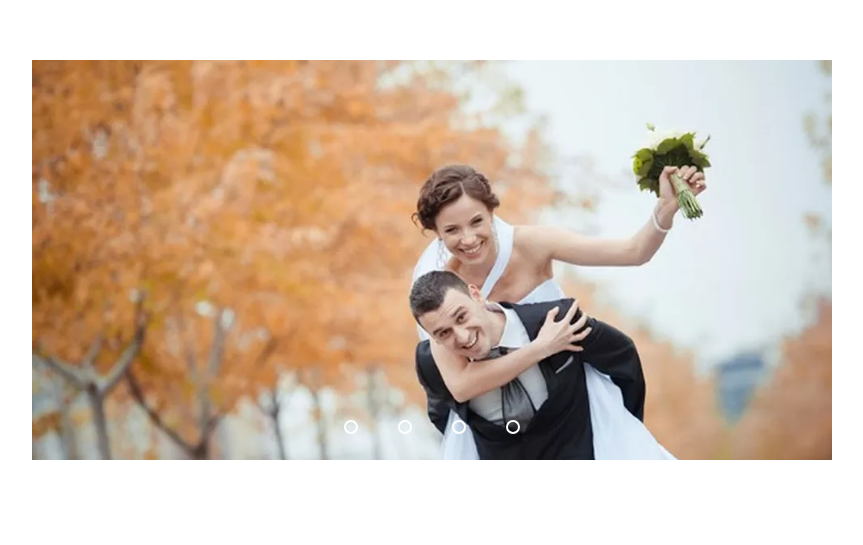
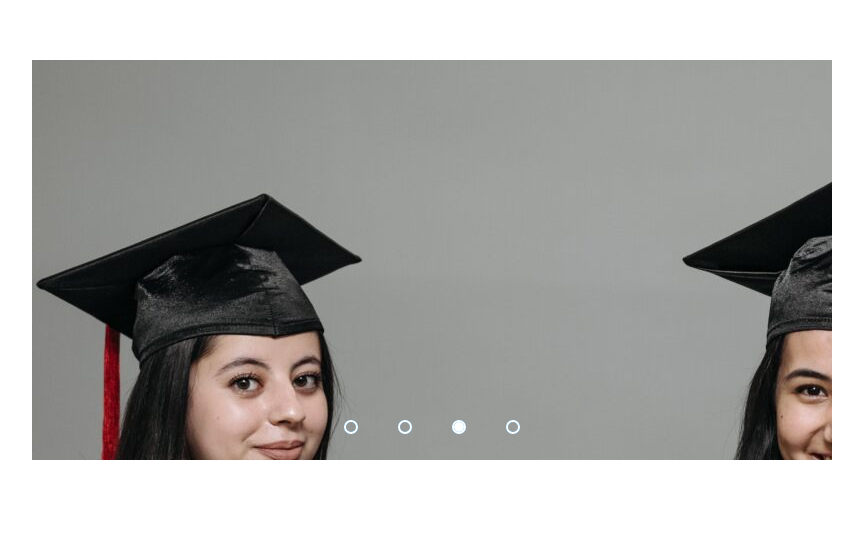
Before and after one commit to JuanGimenes06/Testes, a plain HTML site: page slide/slide.html in a window 1280 px wide. Shown: the part 140-685 px from the top of the page, without its empty margins (208-1071 px from the left). Drawn offline with Linux system fonts and the light colour scheme.

Commit message:
Animação
java e finalização css

```diff
--- a/slide/slide.css
+++ b/slide/slide.css
@@ -90,3 +90,23 @@ body{
 .navigetion-auto div:not(:last-child){
     margin-right: 40px;
 }
+
+#radio1:checked ~ .navigetion-auto .auto-btn1{
+    background-color: #ffffff
+    ;
+}
+
+#radio2:checked ~ .navigetion-auto .auto-btn2{
+    background-color: #ffffff
+    ;
+}
+
+#radio3:checked ~ .navigetion-auto .auto-btn3{
+    background-color: #ffffff
+    ;
+}
+
+#radio4:checked ~ .navigetion-auto .auto-btn4{
+    background-color: #ffffff
+    ;
+}
--- a/slide/slide.html
+++ b/slide/slide.html
@@ -37,7 +37,7 @@
             <!-- Fim slide images -->
 
             <!-- navigetion auto -->
-                <div class="navigerion-auto">
+                <div class="navigetion-auto">
 
                     <div class="auto-btn1"></div>
                     <div class="auto-btn2"></div>
--- a/slide/slide.js
+++ b/slide/slide.js
@@ -0,0 +1,16 @@
+let count = 1;
+document.getElementById("radio1").checked = true;
+
+setInterval( function(){
+    nextImage();
+}, 2000 )
+// o "2000" é em milisegundos
+function nextImage(){
+    count++;
+    if(count>4){
+        count = 1;
+    }
+
+    document.getElementById("radio"+count).checked = true;
+
+}
```
